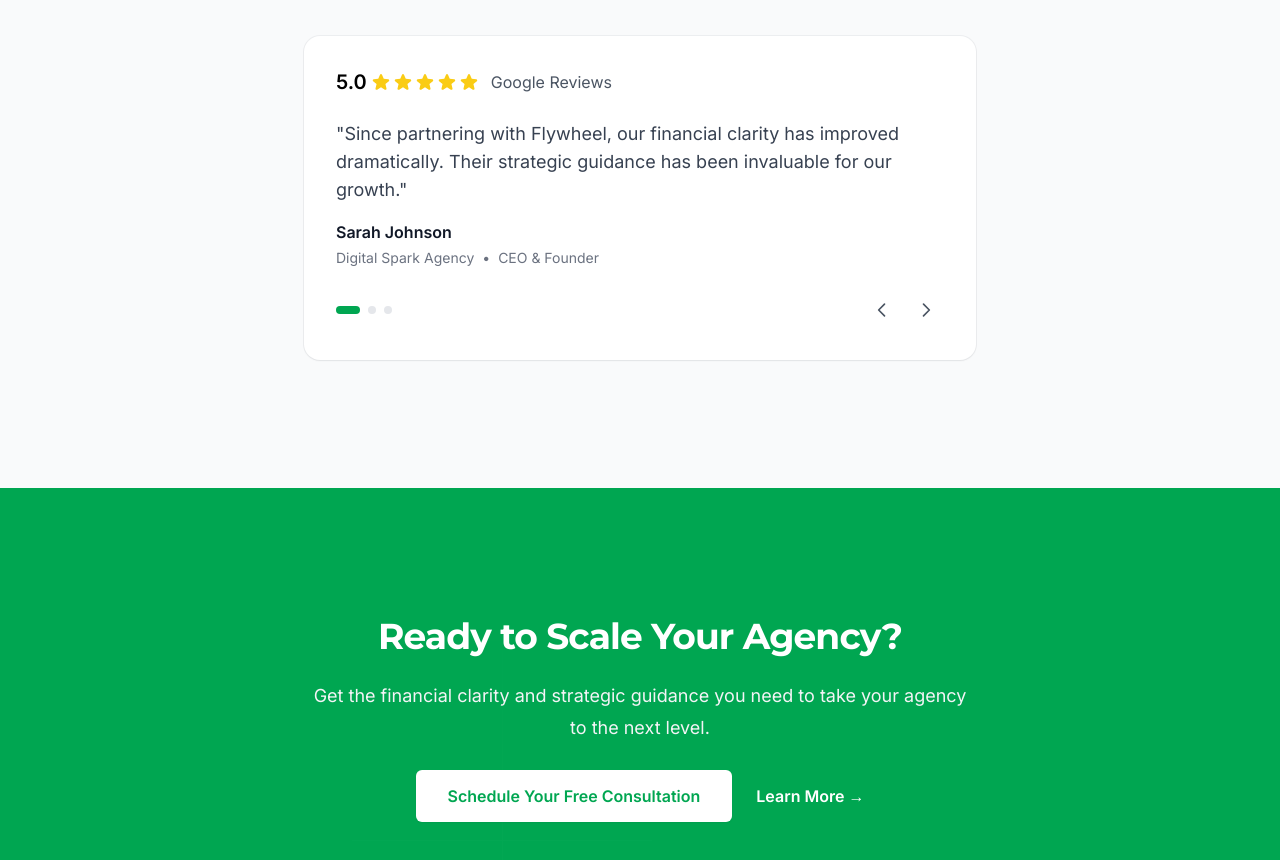
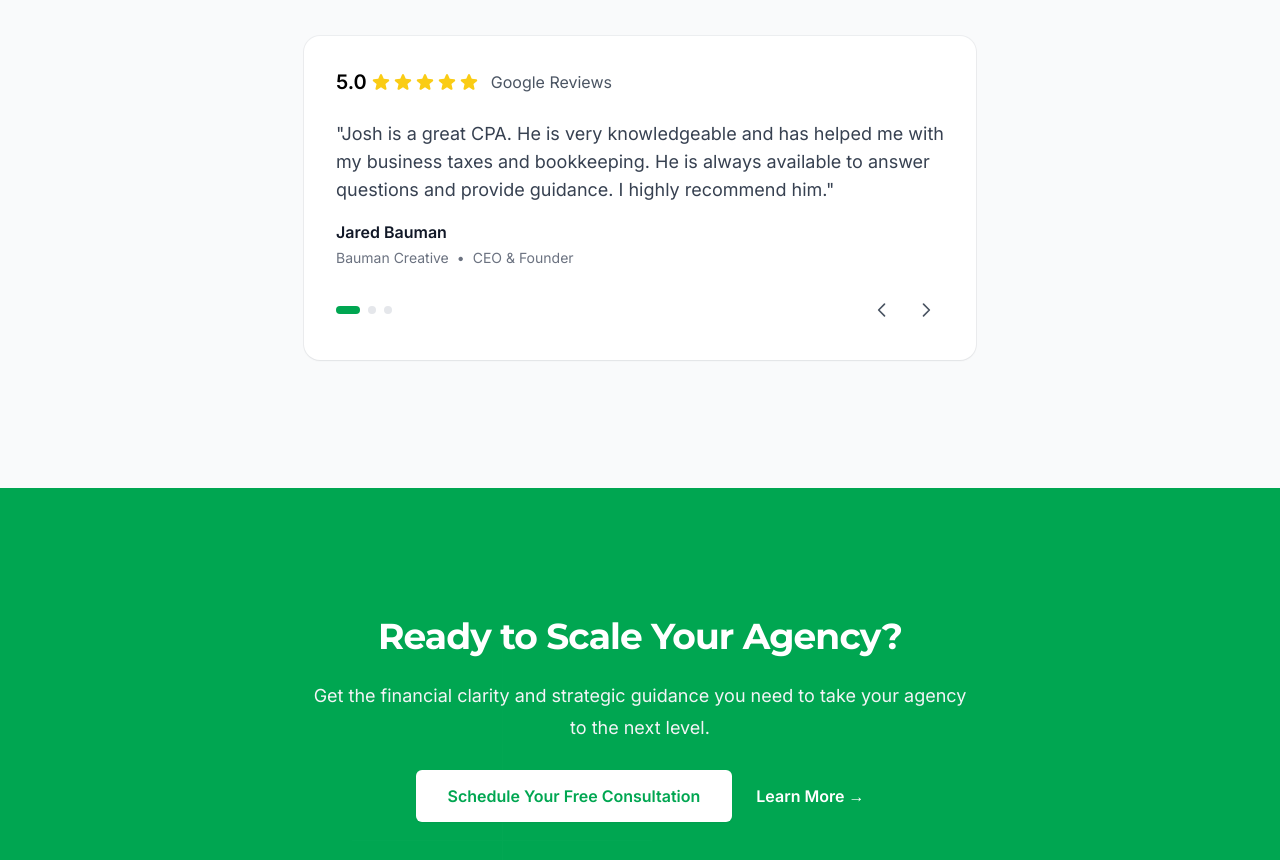
Before and after one commit to joshuakiefer/flywheel-website, a Next.js app: page / in a window 1280 px wide. Shown: the part 2760-3620 px from the top of the page. Built offline with nearby package versions, Linux system fonts and the light colour scheme.

Commit message:
Updated reviews with actual client testimonials

```diff
--- a/src/components/ReviewCarousel.tsx
+++ b/src/components/ReviewCarousel.tsx
@@ -6,22 +6,22 @@ import { StarIcon } from '@heroicons/react/24/solid'
 
 const reviews = [
   {
-    text: "Since partnering with Flywheel, our financial clarity has improved dramatically. Their strategic guidance has been invaluable for our growth.",
-    author: "Sarah Johnson",
-    company: "Digital Spark Agency",
+    text: "Josh is a great CPA. He is very knowledgeable and has helped me with my business taxes and bookkeeping. He is always available to answer questions and provide guidance. I highly recommend him.",
+    author: "Jared Bauman",
+    company: "Bauman Creative",
     date: "CEO & Founder"
   },
   {
-    text: "The team at Flywheel doesn't just handle our books - they're true strategic partners in our agency's success. Highly recommended!",
-    author: "Michael Chen",
-    company: "Pixel Perfect Design",
-    date: "Managing Director"
+    text: "Josh has been a great partner for our agency. He's helped us get our books in order and provided valuable insights for our business. His expertise in the agency space is evident.",
+    author: "Brent Weaver",
+    company: "UGURUS",
+    date: "CEO"
   },
   {
-    text: "Their expertise in agency finances has helped us optimize our operations and improve our profitability. A game-changer for our business.",
-    author: "Emily Rodriguez",
-    company: "Creative Edge Studios",
-    date: "Operations Director"
+    text: "Josh and his team have been instrumental in helping us scale our agency. Their understanding of agency finances and operations has made a real difference in our growth.",
+    author: "Troy Dean",
+    company: "WP Elevation",
+    date: "Founder"
   },
 ]
 
```
